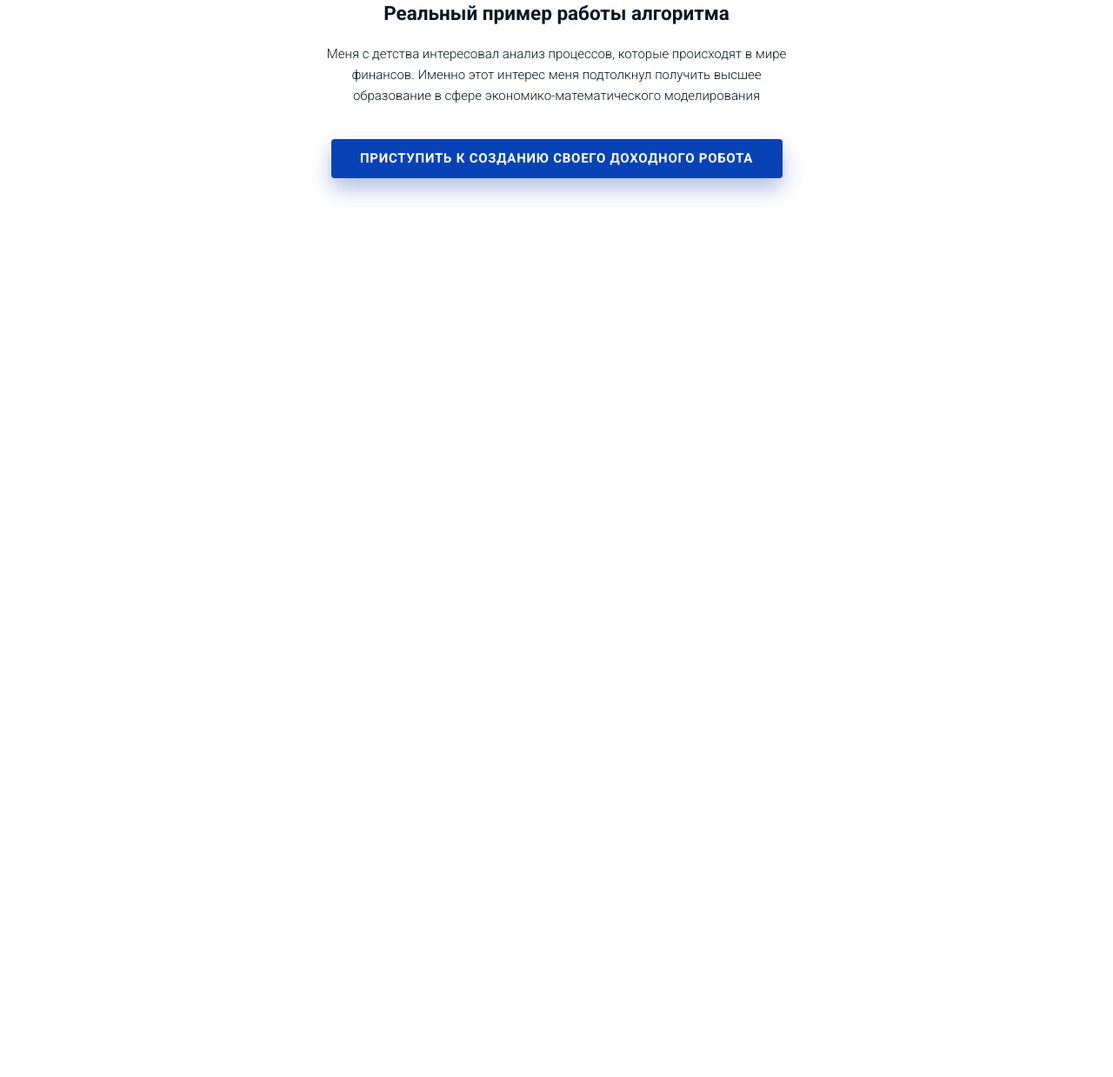
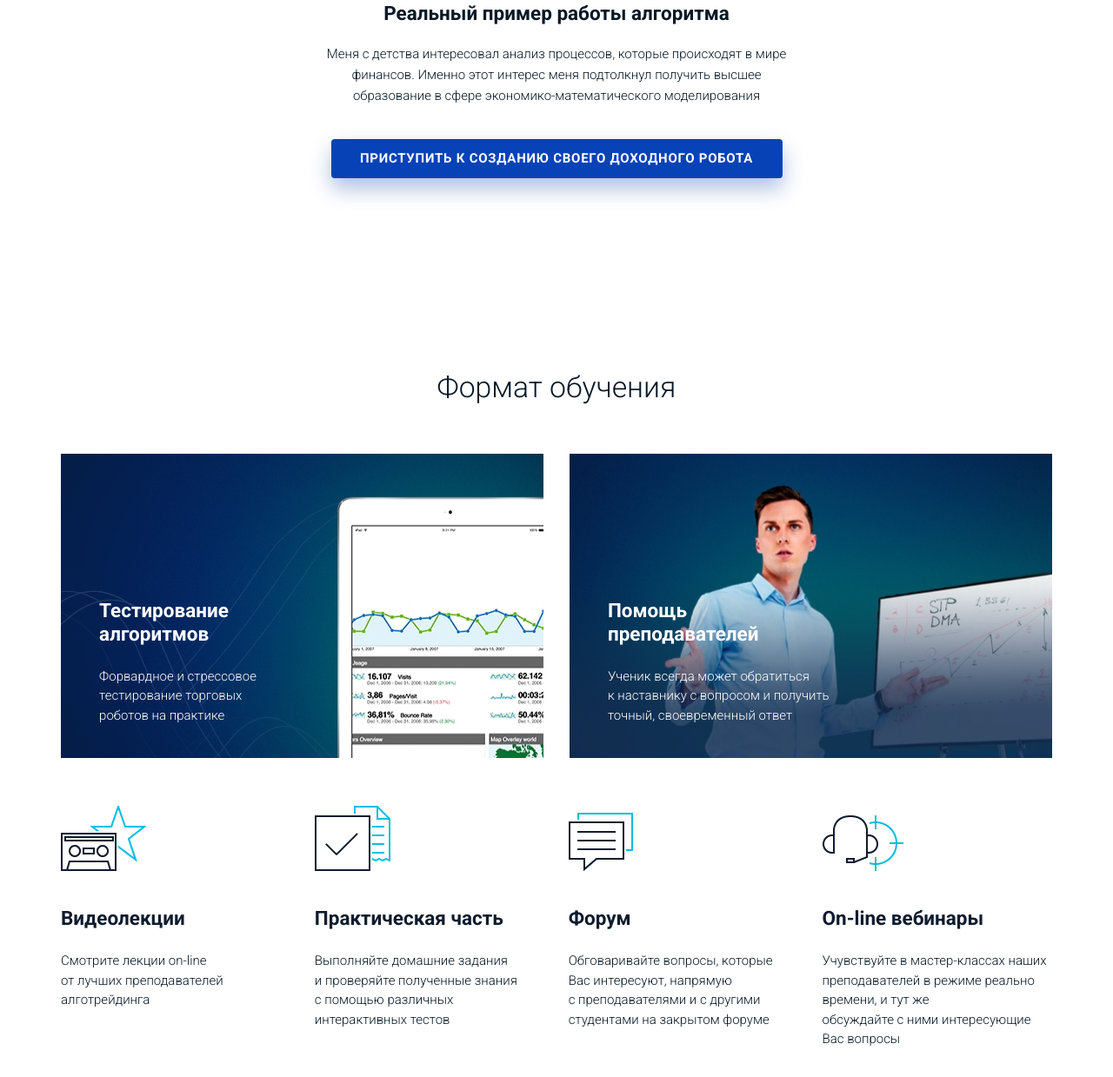
Before and after one commit to vvsh666/algotrading, a website: page src/index.html in a window 1280 px wide. Shown: the part 4793-6032 px from the top of the page at 87% size. Before the commit the page ends 5108 px from the top, so only its background shows below. Drawn offline with Linux system fonts and the light colour scheme.

Commit message:
feat: add format section

```diff
--- a/src/index.html
+++ b/src/index.html
@@ -212,6 +212,44 @@
       </div>
     </section>
 
+    <section class="section format">
+      <div class="container">
+        <h2 class="section-header format__section-header">Формат обучения</h2>
+        <div class="row format__row">
+          <div class="format__slide">
+            <h3 class="format__slide-title">Тестирование<br>алгоритмов</h3>
+            <div class="format__slide-text">Форвардное и стрессовое<br>тестирование торговых<br>роботов на практике</div>
+          </div>
+          <div class="format__slide">
+            <h3 class="format__slide-title">Помощь<br>преподавателей</h3>
+            <div class="format__slide-text">Ученик всегда может обратиться<br>к наставнику с вопросом и получить<br>точный, своевременный ответ</div>
+          </div>
+        </div>
+        <div class="row format__row">
+          <div class="format__card">
+            <div class="format__card-image"><img src="img/format-icon-1.png" alt="Видеолекции" class="format__card-icon"></div>
+            <h3 class="format__card-title">Видеолекции</h3>
+            <div class="format__card-text">Смотрите лекции on-line<br>от лучших преподавателей<br>алготрейдинга</div>
+          </div>
+          <div class="format__card">
+            <div class="format__card-image"><img src="img/format-icon-2.png" alt="Практическая часть" class="format__card-icon"></div>
+            <h3 class="format__card-title">Практическая часть</h3>
+            <div class="format__card-text">Выполняйте домашние задания<br>и проверяйте полученные знания<br>с помощью различных<br>интерактивных тестов</div>
+          </div>
+          <div class="format__card">
+            <div class="format__card-image"><img src="img/format-icon-3.png" alt="Форум" class="format__card-icon"></div>
+            <h3 class="format__card-title">Форум</h3>
+            <div class="format__card-text">Обговаривайте вопросы, которые<br>Вас интересуют, напрямую<br>с преподавателями и с другими<br>студентами на закрытом форуме</div>
+          </div>
+          <div class="format__card">
+            <div class="format__card-image"><img src="img/format-icon-4.png" alt="On-line вебинары" class="format__card-icon"></div>
+            <h3 class="format__card-title">On-line вебинары</h3>
+            <div class="format__card-text">Учувствуйте в мастер-классах наших преподавателей в режиме реально времени, и тут же<br>обсуждайте с ними интересующие Вас вопросы</div>
+          </div>
+        </div>
+      </div>
+    </section>
+
   </main>
 
   <script src="js/jquery-3.5.1.min.js"></script>
--- a/src/js/main.js
+++ b/src/js/main.js
@@ -1,11 +1,11 @@
 $(document).ready(function () {
 
   // Переключение меню
-  $('.nav__item').on('click', function(){
+/*   $('.nav__item').on('click', function(){
     console.log($('.nav__item'));
     $('.nav__item:focus').addClass('nav__item--activ').sibling().removeClass('nav__item--activ')
   });
-
+ */
   // Слайдер секции Benefit
 
   var benefitSwiperPrev = new Swiper('.benefit__swiper-container-prev', {
@@ -67,7 +67,6 @@ $(document).ready(function () {
     });
   });
 
-
   function onPlayerReady(event) {
     event.target.playVideo();
   };
--- a/src/sass/_media.sass
+++ b/src/sass/_media.sass
@@ -80,6 +80,14 @@
       margin-bottom: 2rem
       text-align: center
       max-width: 25rem
+  .format
+    &__row
+      flex-wrap: wrap
+    &__slide
+      width: 100%
+    &__card
+      width: 49%
+      margin-bottom: 4rem
 
 
 @media screen and ( max-width: 760px )
@@ -136,6 +144,12 @@
   .simple
     &__button
       display: none
+  .format
+    &__card
+      margin-left: auto
+      margin-right: auto
+      width: 90%
+      text-align: center
 
 @media screen and ( max-width: 420px )
   .phone
@@ -153,6 +167,9 @@
         margin-right: 0
     &__button
       width: 100%
+  .format
+    &__slide
+      padding-left: 1.5rem
 
 
 
--- a/src/sass/style.sass
+++ b/src/sass/style.sass
@@ -8,5 +8,6 @@
 @import "templates/study"
 @import "templates/benefit"
 @import "templates/simple"
+@import "templates/format"
 
 @import "media"
--- /dev/null
+++ b/src/sass/templates/_format.sass
@@ -0,0 +1,41 @@
+.format
+  &__section
+    &-header
+      margin-bottom: 3.8rem
+  &__slide
+    width: 48.7%
+    padding: 11.1rem 2.94rem 2.5rem
+    margin-bottom: 4rem
+    &:first-child
+      background: url('../img/format-1.jpg') no-repeat center / cover
+    &:last-child
+      background: url('../img/format-2.jpg') no-repeat center / cover
+    &-title
+      font-size: 1.5rem
+      font-weight: 700
+      line-height: 1.2
+      color: $light
+      margin-bottom: 1.6rem
+    &-text
+      font-size: 1rem
+      font-weight: 300
+      line-height: 1.5
+      color: $light
+  &__card
+    width: 23.2%
+    &-image
+      height: 4.7rem
+      display: flex
+      justify-content: flex-start
+      align-items: flex-end
+      margin-bottom: 2.8rem
+    &-title
+      font-size: 1.5rem
+      font-weight: 700
+      margin-bottom: 1.6rem
+      color: $text-secondary
+    &-text
+      font-size: 1rem
+      font-weight: 300
+      line-height: 1.5
+      color: $text-primary
```
Also changed, not shown: src/css/style.css, src/img/format-1.jpg (added), src/img/format-2.jpg (added), src/img/format-icon-1.png (added), src/img/format-icon-2.png (added), src/img/format-icon-3.png (added), src/img/format-icon-4.png (added).
